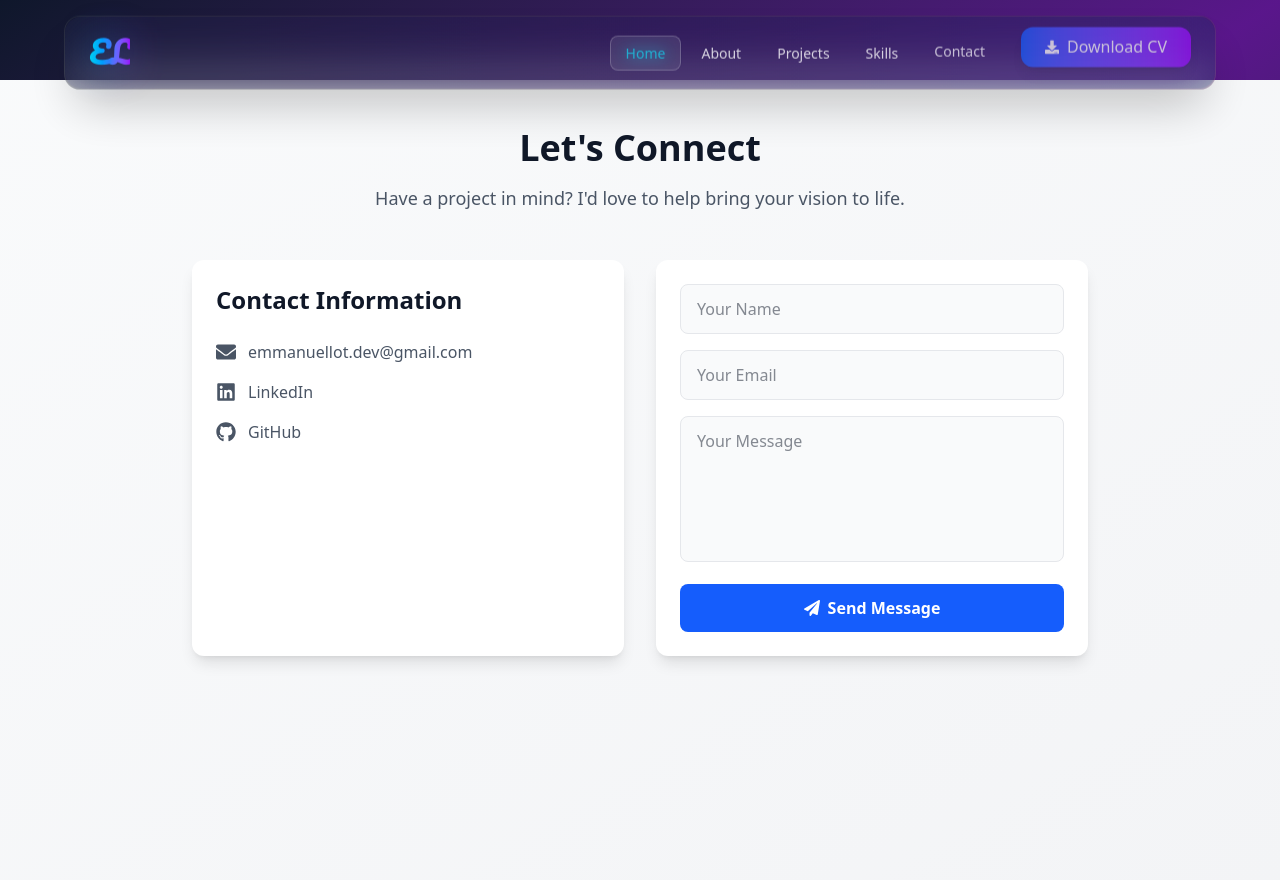
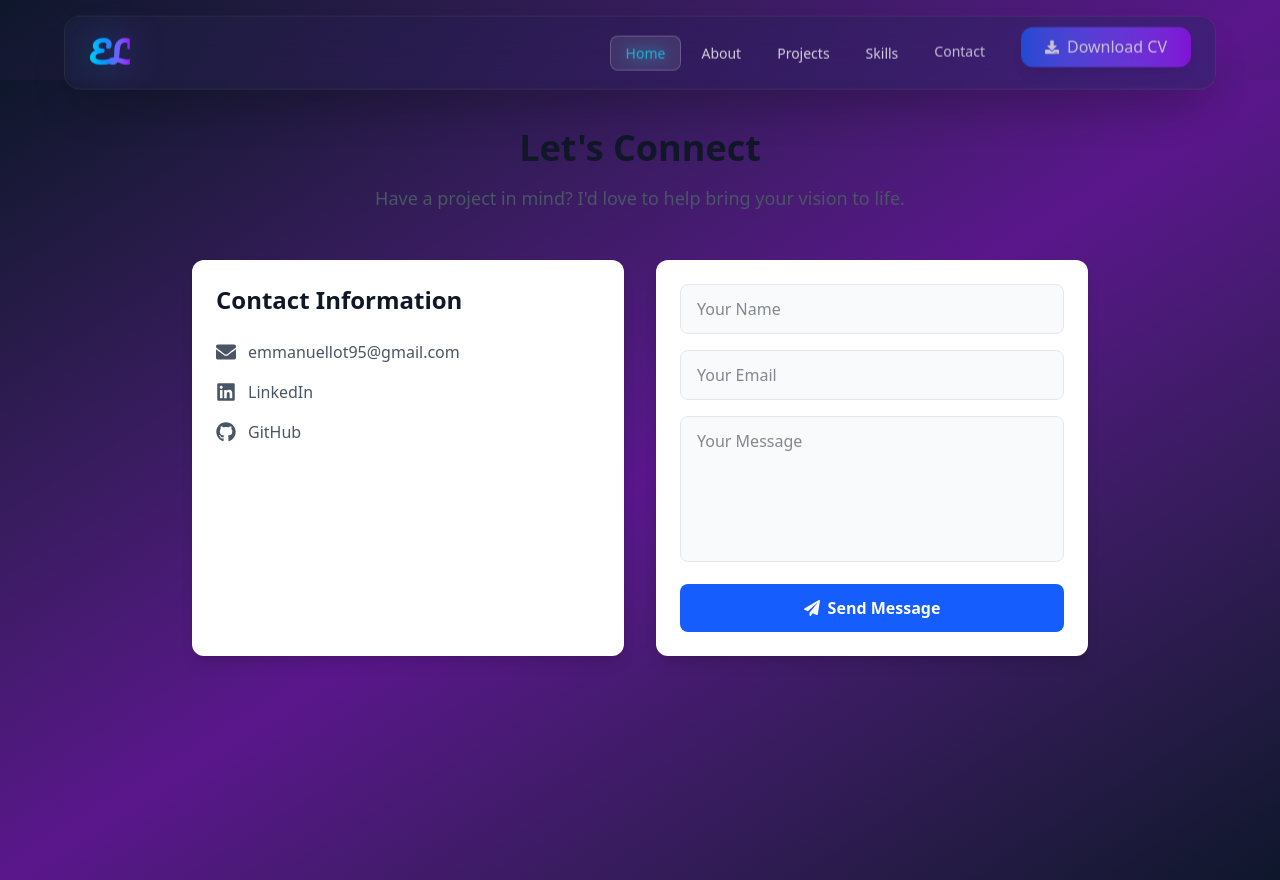
Before and after one commit to Emmy-A-L/my-portfolio, a React (Vite) app: page /contact in a window 1280 px wide. Built offline with nearby package versions, Linux system fonts and the light colour scheme.

Commit message:
feat: Update ContactPage with email links, improve styling, and adjust form input names

```diff
--- a/src/pages/ContactPage.tsx
+++ b/src/pages/ContactPage.tsx
@@ -2,10 +2,11 @@ import React, { useRef, useState } from "react";
 import { motion } from "framer-motion";
 import emailjs from "@emailjs/browser";
 import { FaPaperPlane, FaEnvelope, FaLinkedin, FaGithub } from "react-icons/fa";
+import { Link } from "react-router-dom";
 
-const SERVICE_ID = "your_service_id";
-const TEMPLATE_ID = "your_template_id";
-const USER_ID = "your_public_key";
+const SERVICE_ID = import.meta.env.VITE_SERVICE_ID;
+const TEMPLATE_ID = import.meta.env.VITE_TEMPLATE_ID;
+const USER_ID = import.meta.env.VITE_USER_ID;
 
 const ContactPage: React.FC = () => {
   const form = useRef<HTMLFormElement>(null);
@@ -42,7 +43,7 @@ const ContactPage: React.FC = () => {
   };
 
   return (
-    <div className="min-h-screen bg-gradient-to-br from-gray-50 to-gray-100 dark:from-gray-900 dark:to-gray-800 py-12 px-4 sm:px-6 lg:px-8">
+    <div className="min-h-screen bg-gradient-to-br from-slate-900 via-purple-900 to-slate-900 py-12 px-4 sm:px-6 lg:px-8">
       <motion.div
         variants={containerVariants}
         initial="hidden"
@@ -67,27 +68,27 @@ const ContactPage: React.FC = () => {
               Contact Information
             </h2>
             <div className="space-y-4">
-              <a
-                href="mailto:emmanuellot.dev@gmail.com"
+              <Link
+                to="mailto:emmanuellot95@gmail.com"
                 className="flex items-center space-x-3 text-gray-600 dark:text-gray-300 hover:text-blue-500 dark:hover:text-blue-400 transition-colors"
               >
                 <FaEnvelope className="text-xl" />
-                <span>emmanuellot.dev@gmail.com</span>
-              </a>
-              <a
-                href="https://linkedin.com/in/yourusername"
+                <span>emmanuellot95@gmail.com</span>
+              </Link>
+              <Link
+                to="https://linkedin.com/in/lot-emmanuel-abiodun"
                 className="flex items-center space-x-3 text-gray-600 dark:text-gray-300 hover:text-blue-500 dark:hover:text-blue-400 transition-colors"
               >
                 <FaLinkedin className="text-xl" />
                 <span>LinkedIn</span>
-              </a>
-              <a
-                href="https://github.com/yourusername"
+              </Link>
+              <Link
+                to="https://github.com/Emmy-A-L"
                 className="flex items-center space-x-3 text-gray-600 dark:text-gray-300 hover:text-blue-500 dark:hover:text-blue-400 transition-colors"
               >
                 <FaGithub className="text-xl" />
                 <span>GitHub</span>
-              </a>
+              </Link>
             </div>
           </motion.div>
 
@@ -99,7 +100,7 @@ const ContactPage: React.FC = () => {
               <div>
                 <input
                   type="text"
-                  name="user_name"
+                  name="name"
                   placeholder="Your Name"
                   required
                   className="w-full px-4 py-3 rounded-lg bg-gray-50 dark:bg-gray-700 border border-gray-200 dark:border-gray-600 focus:ring-2 focus:ring-blue-400 dark:focus:ring-blue-500 outline-none transition-all text-gray-900 dark:text-white"
@@ -136,7 +137,7 @@ const ContactPage: React.FC = () => {
                   className={`${status === "sending" ? "animate-bounce" : ""}`}
                 />
                 <span>
-                  {status === "sending" ? "Sending..." : "Send Message"}
+                  {(status === "sending" ? "Sending..." : "Send Message" )}
                 </span>
               </motion.button>
               {status === "success" && (
```
Also changed, not shown: 1 other file (tests, documents, lock files or other folders).
